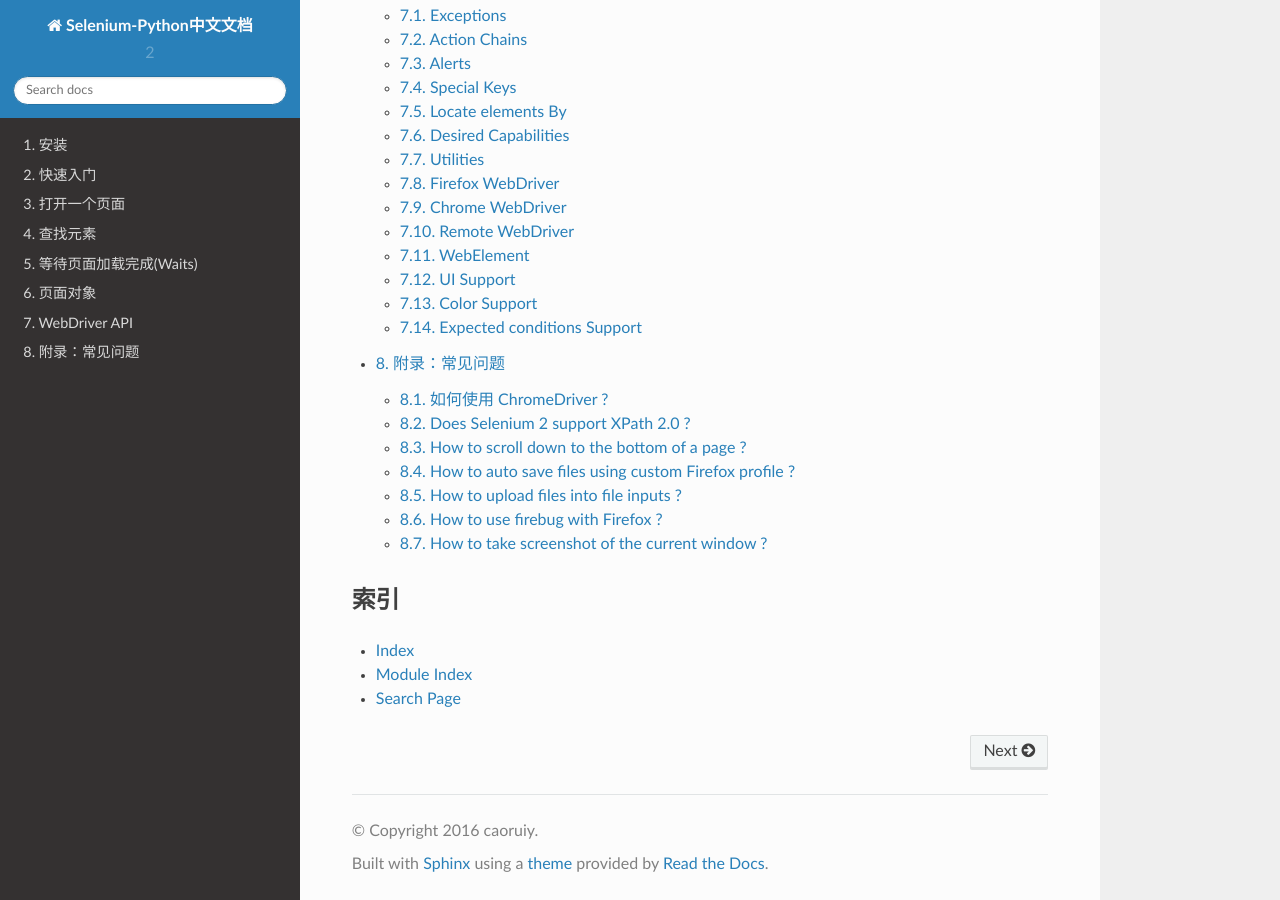
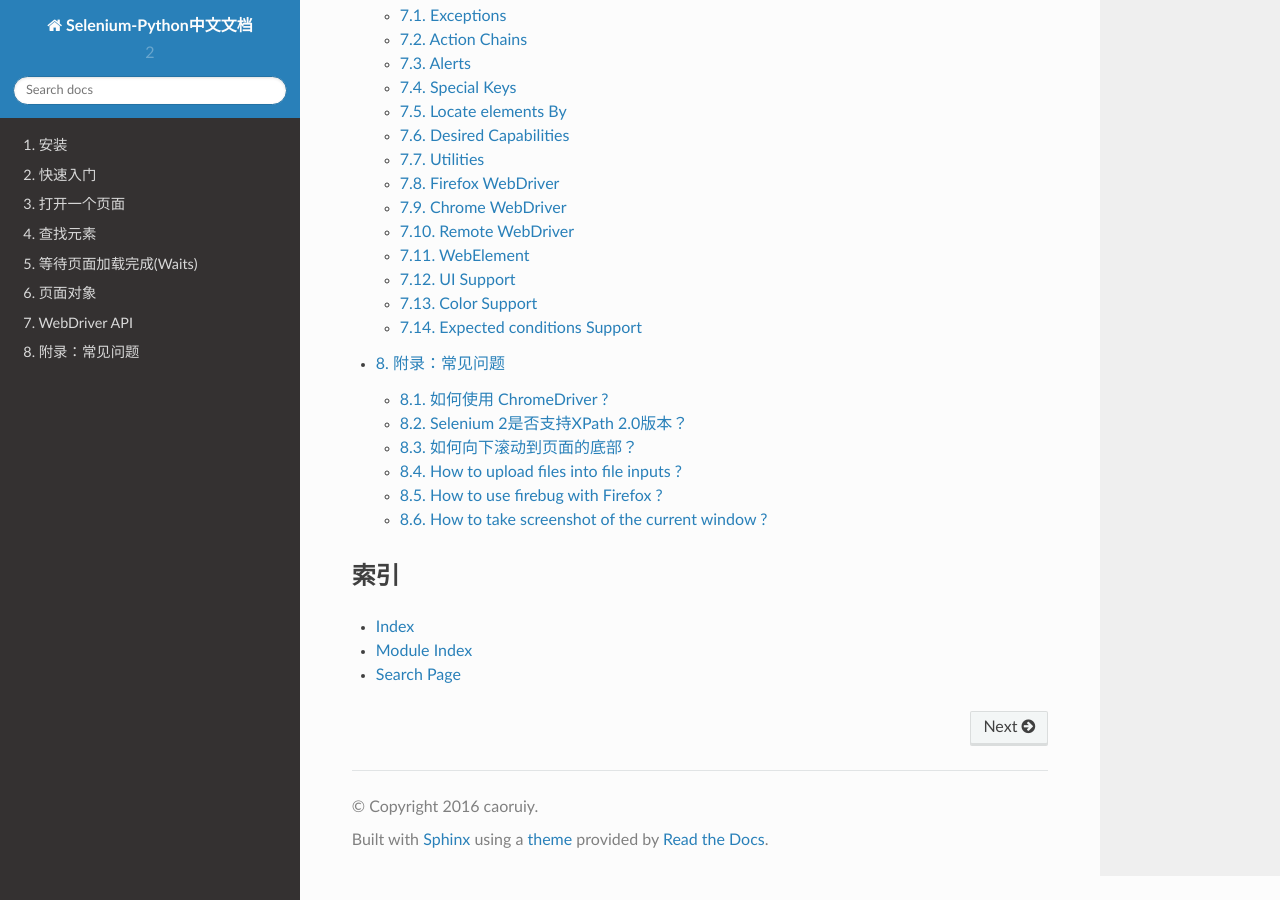
Before and after one commit to caoruiy/selenium-python-docs-zh, a Sphinx documentation site: the page built from source/index.rst, in a window 1280 px wide and 900 px high, scrolled down 1405 px. Built offline with Sphinx 7.4.7 and the Read the Docs theme 2.0.0, drawn with Linux system fonts in a browser that asks for light colours; some of the changed lines change nothing that is shown.

Commit message:
Update faq.rst
翻译部分简单的 hanz

```diff
--- a/source/faq.rst
+++ b/source/faq.rst
@@ -18,12 +18,12 @@
 
   driver = webdriver.Chrome(executable_path="/path/to/chromedriver")
 
-The rest of the example should work as given in other documentation.
+这个示例的其余部分应该在其他的文档中给出。
 
-Does Selenium 2 support XPath 2.0 ?
+Selenium 2是否支持XPath 2.0版本？
 ~~~~~~~~~~~~~~~~~~~~~~~~~~~~~~~~~~~~
 
-Ref: http://seleniumhq.org/docs/03_webdriver.html#how-xpath-works-in-webdriver
+参考：http://seleniumhq.org/docs/03_webdriver.html#how-xpath-works-in-webdriver
 
 Selenium delegates XPath queries down to the browser's own XPath
 engine, so Selenium support XPath supports whatever the browser
@@ -31,16 +31,16 @@
 6,7,8), Selenium supports XPath 1.0 only.
 
 
-How to scroll down to the bottom of a page ?
+
+如何向下滚动到页面的底部？
 ~~~~~~~~~~~~~~~~~~~~~~~~~~~~~~~~~~~~~~~~~~~~
 
-Ref: http://blog.varunin.com/2011/08/scrolling-on-pages-using-selenium.html
+参考: http://blog.varunin.com/2011/08/scrolling-on-pages-using-selenium.html
 
-You can use the `execute_script` method to execute javascript on the
-loaded page.  So, you can call the JavaScript API to scroll to the
-bottom or any other position of a page.
+你可以在加载完成的页面上使用 `execute_script` 方法执行js。所以，
+你调用javascript API滚动到底部或页面的任何位置。
 
-Here is an example to scroll to the bottom of a page::
+这里是一个滚动到页面底部的例子::
 
   driver.execute_script("window.scrollTo(0, document.body.scrollHeight);")
 
@@ -53,30 +53,27 @@
 the height of the entire body of the page.
 
 How to auto save files using custom Firefox profile ?
+如何使用自定义的Firefox 配置文件保存文件？
 ~~~~~~~~~~~~~~~~~~~~~~~~~~~~~~~~~~~~~~~~~~~~~~~~~~~~~
 
-Ref: http://stackoverflow.com/questions/1176348/access-to-file-download-dialog-in-firefox
+参考: http://stackoverflow.com/questions/1176348/access-to-file-download-dialog-in-firefox
 
-Ref: http://blog.codecentric.de/en/2010/07/file-downloads-with-selenium-mission-impossible/
+参考: http://blog.codecentric.de/en/2010/07/file-downloads-with-selenium-mission-impossible/
 
-The first step is to identify the type of file you want to auto save.
+第一步是要确认自动保存文件的类型。
 
-To identify the content type you want to download automatically, you
-can use `curl <http://curl.haxx.se/>`_::
+要确定你想要自动下载的内容类型，你可使用 `curl <http://curl.haxx.se/>`_::
 
   curl -I URL | grep "Content-Type"
 
-Another way to find content type is using the `requests
-<http://python-requests.org>`_ module, you can use it like this::
-
+找到内容类型的另一种方法是使用 `requests <http://python-requests.org>`模块，
+你可以像这样使用::
   import requests
   content_type = requests.head('http://www.python.org').headers['content-type']
   print(content_type)
 
-Once the content type is identified, you can use it to set the firefox
-profile preference: ``browser.helperApps.neverAsk.saveToDisk``
-
-Here is an example::
+一旦内容类型被确认，你可以用它来设置firefox配置文件的偏好: ``browser.helperApps.neverAsk.saveToDisk``
+下面是一个例子::
 
   import os
 
@@ -93,8 +90,7 @@
   browser.get("http://pypi.python.org/pypi/selenium")
   browser.find_element_by_partial_link_text("selenium-2").click()
 
-In the above example, ``application/octet-stream`` is used as the
-content type.
+在上面的例子中，``application/octet-stream`` 被当作内容类型。
 
 The ``browser.download.dir`` option specify the directory where you
 want to download the files.
```
